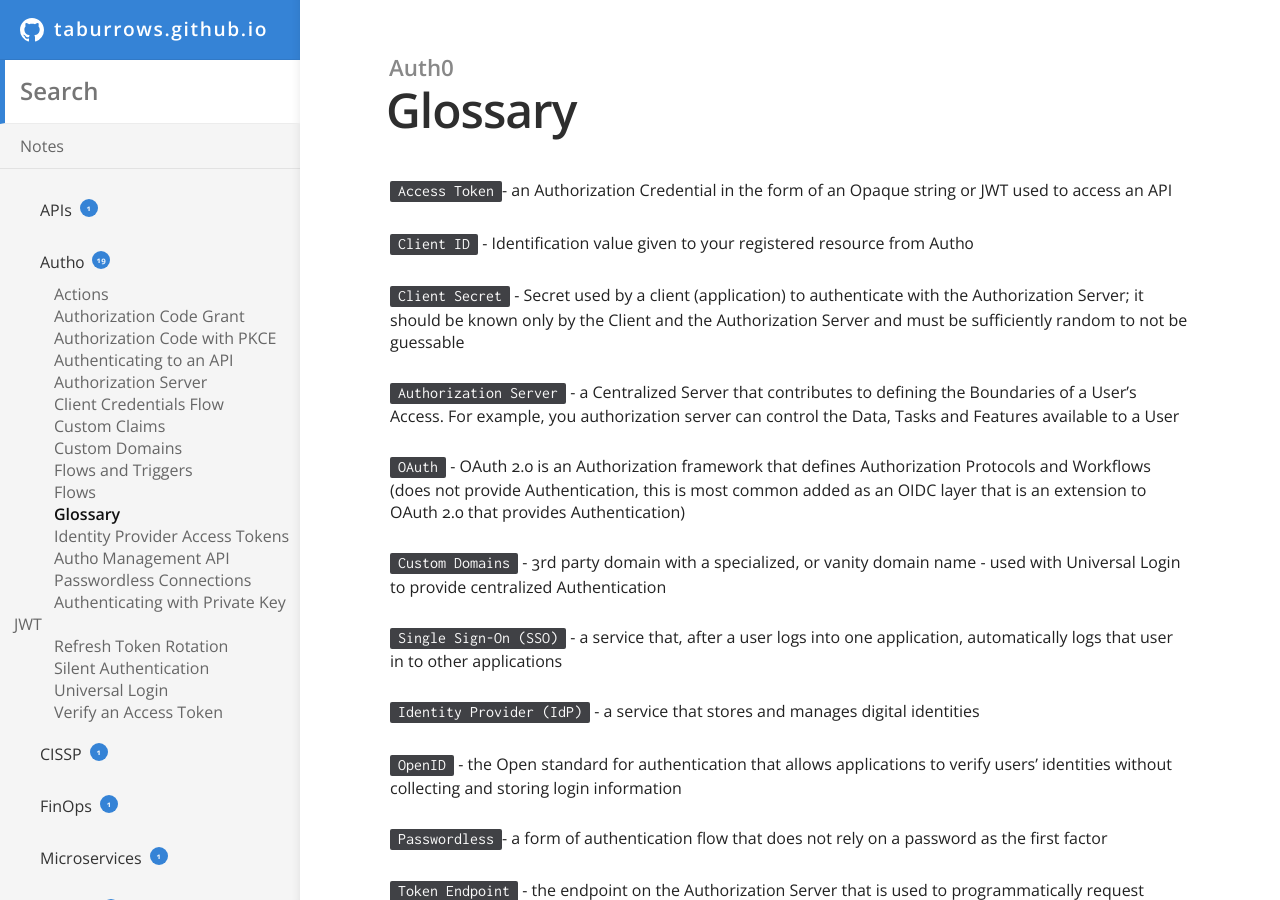
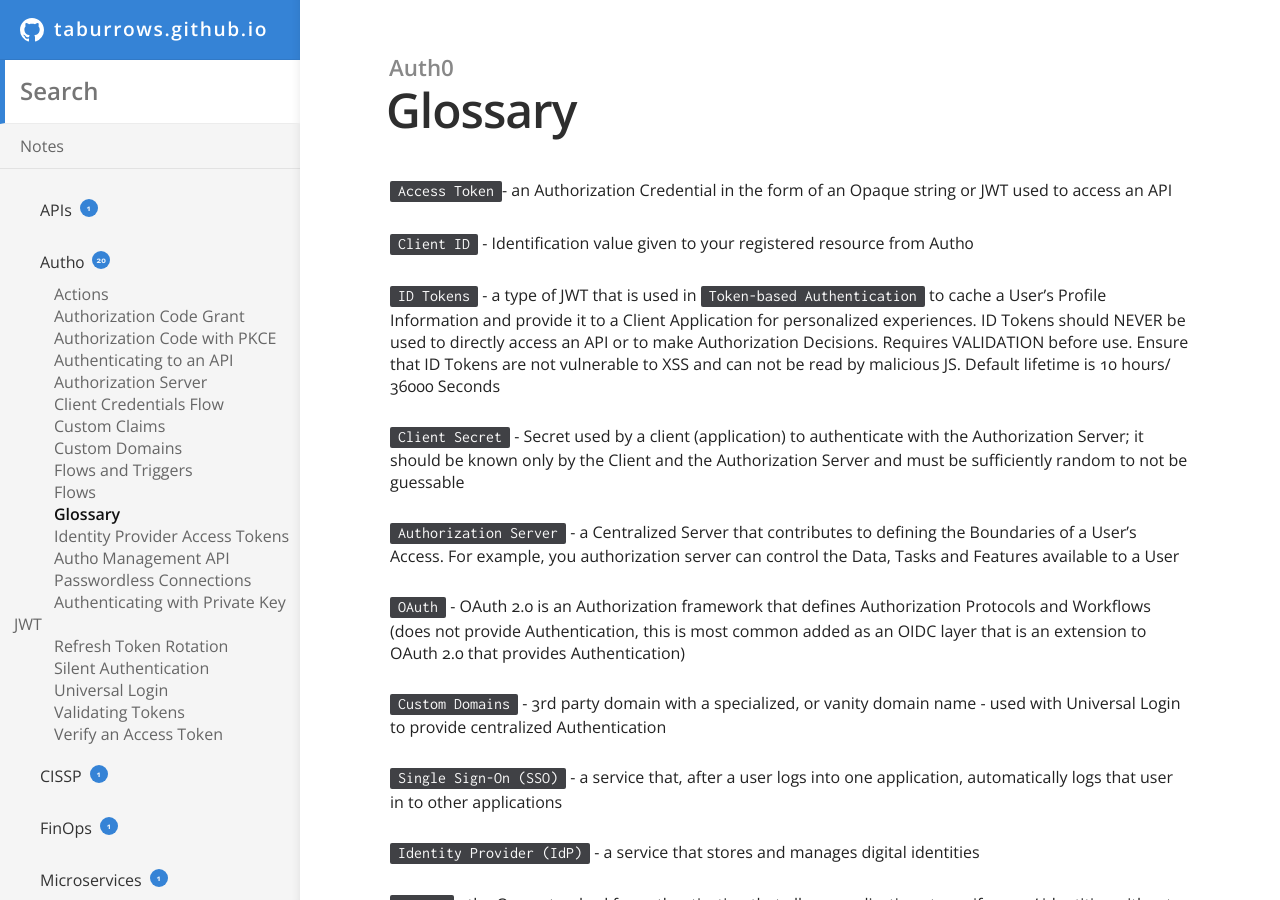
Before and after one commit to TABurrows/taburrows.github.io, a Jekyll site: the page built from _docs/Auth0/glossary.md, in a window 1280 px wide and 900 px high. Built offline with Jekyll 4.4.1, drawn with Linux system fonts in a browser that asks for light colours.

Commit message:
Updated the Auth0 Notes

```diff
--- a/_docs/Auth0/glossary.md
+++ b/_docs/Auth0/glossary.md
@@ -7,6 +7,8 @@ order: 1
 `Access Token`- an Authorization Credential in the form of an Opaque string or JWT used to access an API
 
 `Client ID` - Identification value given to your registered resource from Auth0
+
+`ID Tokens` - a type of JWT that is used in `Token-based Authentication` to cache a User's Profile Information and provide it to a Client Application for personalized experiences. ID Tokens should NEVER be used to directly access an API or to make Authorization Decisions. Requires VALIDATION before use. Ensure that ID Tokens are not vulnerable to XSS and can not be read by malicious JS. Default lifetime is 10 hours/ 36000 Seconds
 
 `Client Secret` - Secret used by a client (application) to authenticate with the Authorization Server; it should be known only by the Client and the Authorization Server and must be sufficiently random to not be guessable
 
```
Also changed, not shown: _docs/Auth0/validating-tokens.md (added, +10 -0 lines).
